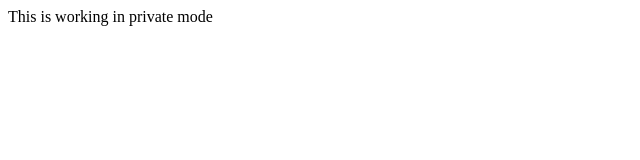
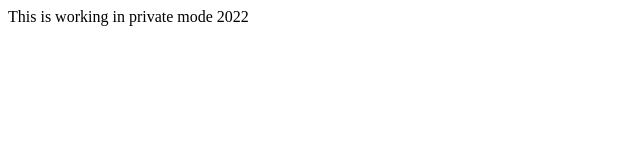
Before and after one commit to SanjayDutta/testing-manual-git-azure, a Nuxt app: page / in a window 1280 px wide. Shown: the top 160 px of the page, without its empty margins (0-640 px from the left). Built offline with nearby package versions, Linux system fonts and the light colour scheme.

Commit message:
6th commit

```diff
--- a/pages/index.vue
+++ b/pages/index.vue
@@ -1,5 +1,5 @@
 <template>
-  <div>This is working in private mode</div>
+  <div>This is working in private mode 2022</div>
 </template>
 
 <script>
```
